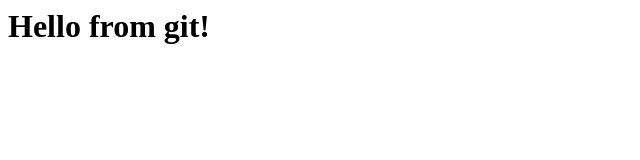
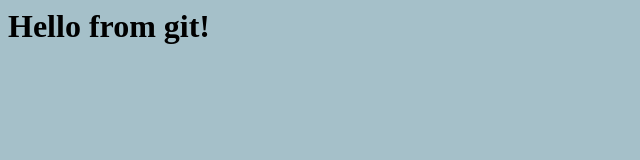
Before and after one commit to ywpsmart/test-website, a plain HTML site: page index.html in a window 1280 px wide. Shown: the whole page, without its empty margins (0-640 px from the left). Drawn offline with Linux system fonts and the light colour scheme.

Commit message:
added the background

```diff
--- a/index.html
+++ b/index.html
@@ -1,5 +1,5 @@
 <html>
-  <body>
+  <body style="background-color: rgb(165, 192, 201);">
     <h1>Hello from git!</h1>
   </body>
 </html>
```
